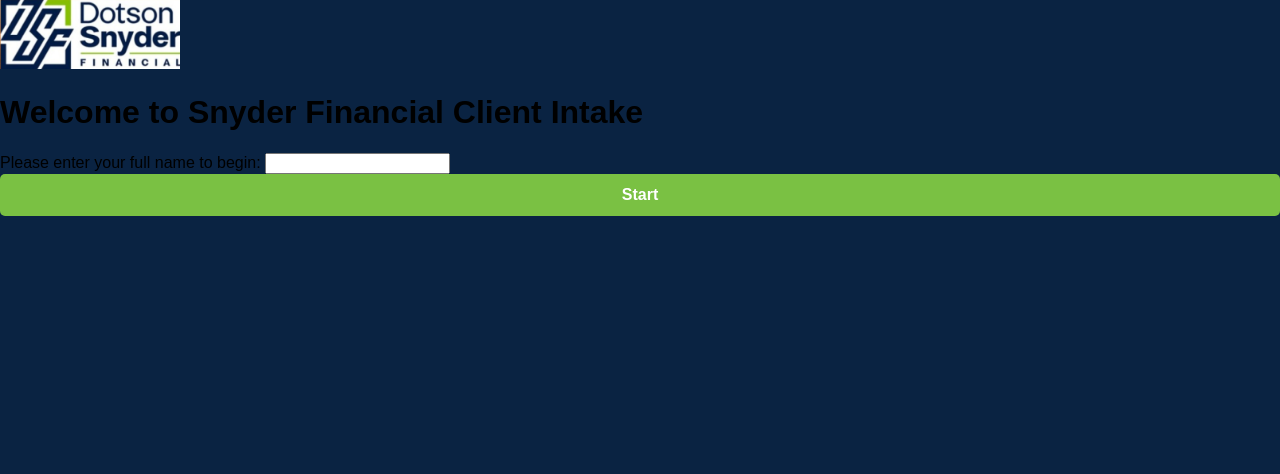
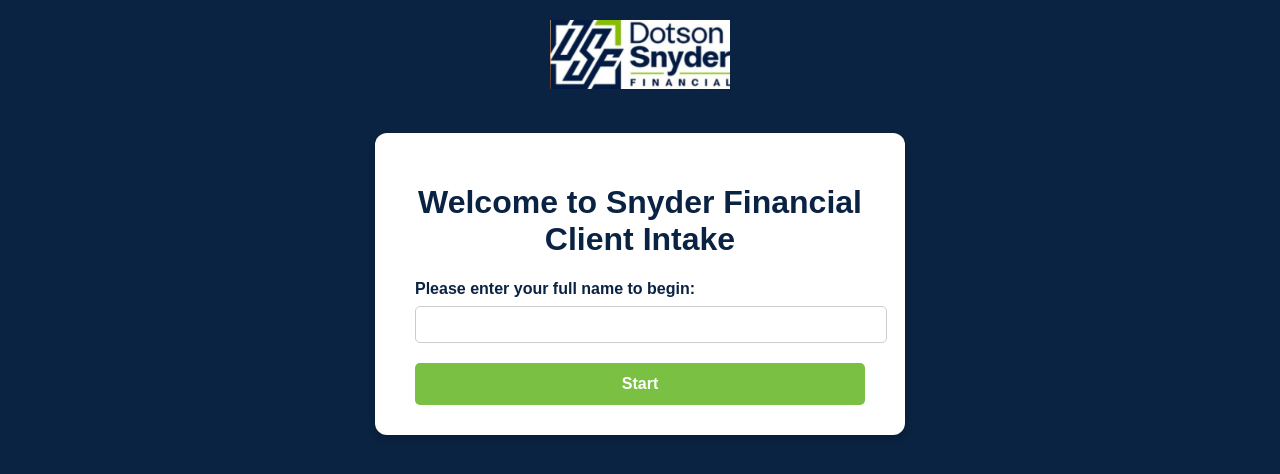
Before and after one commit to Jadensnyda/questionnaire-app, a FastAPI app: page / in a window 1280 px wide. Shown: the top 474 px of the page. Run offline with FastAPI, Linux system fonts and the light colour scheme.

Commit message:
Fix welcome page layout to match questions page

```diff
--- a/templates/index.html
+++ b/templates/index.html
@@ -2,17 +2,21 @@
 <html lang="en">
 <head>
     <meta charset="UTF-8">
-    <title>Snyder Financial Intake</title>
+    <meta name="viewport" content="width=device-width, initial-scale=1.0">
+    <title>Welcome to Snyder Financial Client Intake</title>
     <link rel="stylesheet" href="/static/style.css">
 </head>
 <body>
-    <img src="/static/logo.png" alt="Logo" class="logo">
-
-    <div class="container">
+    <div class="logo-container">
+        <img src="/static/logo.png" alt="Logo" class="logo">
+    </div>
+    <div class="form-container">
         <h1>Welcome to Snyder Financial Client Intake</h1>
         <form method="post" action="/questions">
-            <label for="name">Please enter your full name to begin:</label>
-            <input type="text" id="name" name="name" required>
+            <div class="input-group">
+                <label for="name">Please enter your full name to begin:</label>
+                <input type="text" id="name" name="name" required>
+            </div>
             <button type="submit">Start</button>
         </form>
     </div>
```
